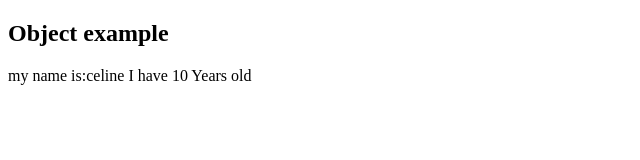
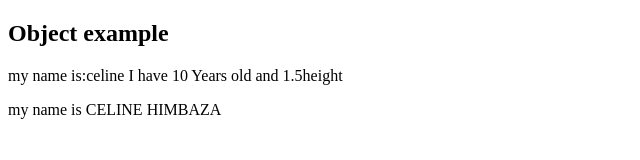
Before and after one commit to celinehimbaza1/JavaScript, a plain HTML site: page obejct.html in a window 1280 px wide. Shown: the whole page, without its empty margins (0-640 px from the left). Drawn offline with Linux system fonts and the light colour scheme.

Commit message:
JS Object

```diff
--- a/obejct.html
+++ b/obejct.html
@@ -8,14 +8,26 @@
 <body>
     <h2>Object example</h2>
     <p id="demo"></p>
+    <p id="demo1"></p>
     <script>
         const person={
-            name:'celine',
+            fname:'celine',
+            lname:'himbaza',
             address:'kanombe',
             weight:59,
-            age:10
-        }
-        document.getElementById('demo').innerHTML='my name is:' +person.name + ' ' + 'I have' + ' ' + person['age'] + ' ' + 'Years old'
+            age:10,
+            fullname:function(){
+            return (this.fname + ' ' + this.lname).toUpperCase();
+    }
+
+        };
+
+        person.height= 1.5
+        // delete person.age
+        document.getElementById('demo').innerHTML='my name is:' +person.fname + ' ' + 'I have' + ' ' + person['age'] + ' ' + 'Years old and ' + person.height+ 'height'
+
+    document.getElementById('demo1').innerHTML= 'my name is ' +person.fullname();
     </script>
+
 </body>
 </html>
```
